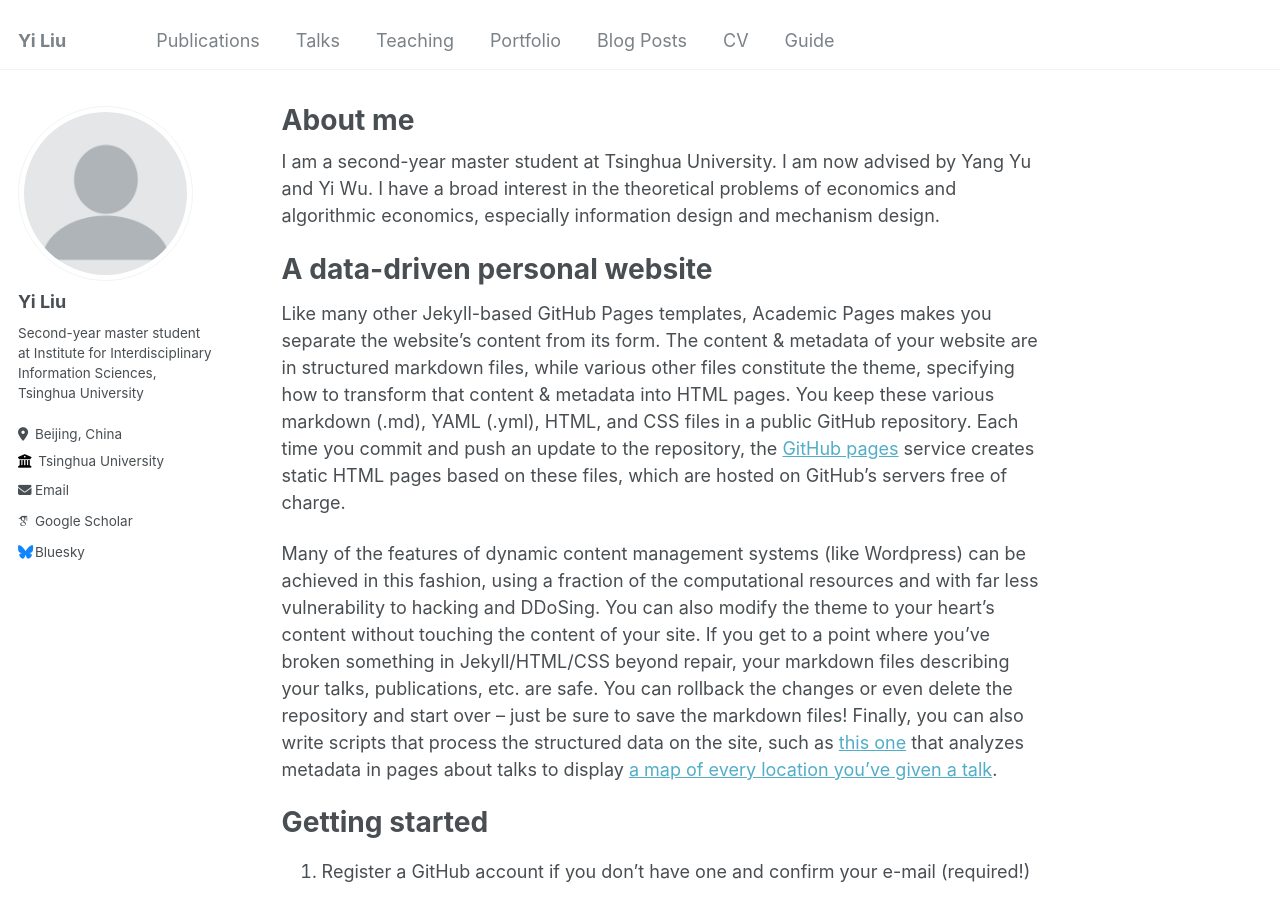
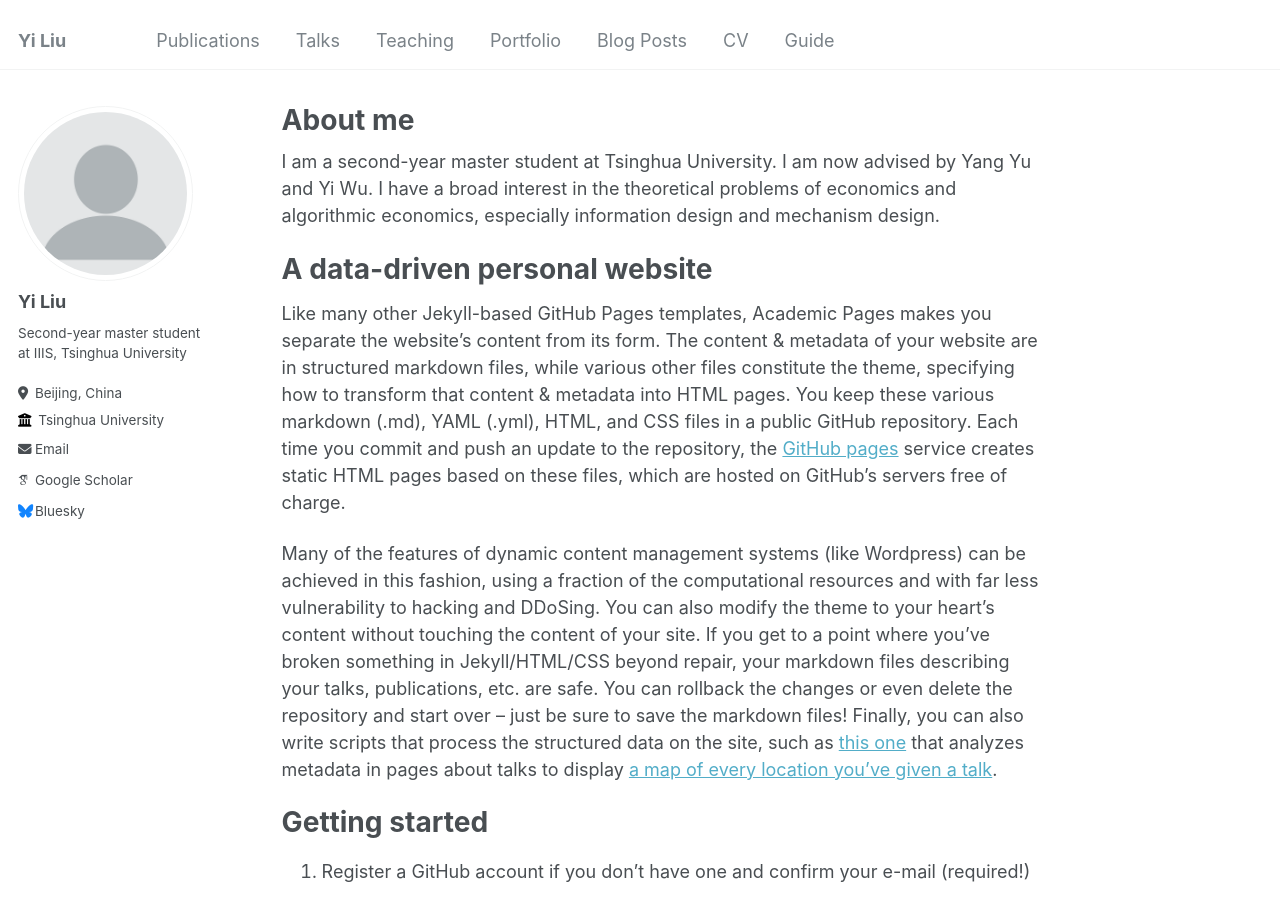
Before and after one commit to Leasy/Leasy.github.io, a Jekyll site: the page built from _pages/about.md, in a window 1280 px wide and 900 px high. Built offline with Jekyll 4.4.1, drawn with Linux system fonts in a browser that asks for light colours; some web fonts are replaced.

Commit message:
Update _config.yml

```diff
--- a/_config.yml
+++ b/_config.yml
@@ -24,14 +24,14 @@ author:
   avatar           : "profile.png"
   name             : "Yi Liu"
   pronouns         : # example: "she/her"
-  bio              : "Second-year master student at Institute for Interdisciplinary Information Sciences, Tsinghua University"
+  bio              : "Second-year master student at IIIS, Tsinghua University"
   location         : "Beijing, China"
   employer         : "Tsinghua University"
   uri              : # URL
   email            : "liu-yi22@mails.tsinghua.edu.cn"
 
   # Academic websites
-  SSRN            :  "https://www.ssrn.com/author=5436189" # URL - Update with the correct link to your profile
+  SSRN             :  "https://www.ssrn.com/author=5436189" # URL - Update with the correct link to your profile
   googlescholar    : "https://scholar.google.com/citations?hl=en&user=3REL8i8AAAAJ"
   #impactstory      : # URL
   #orcid            : "http://orcid.org/yourorcidurl"
```
